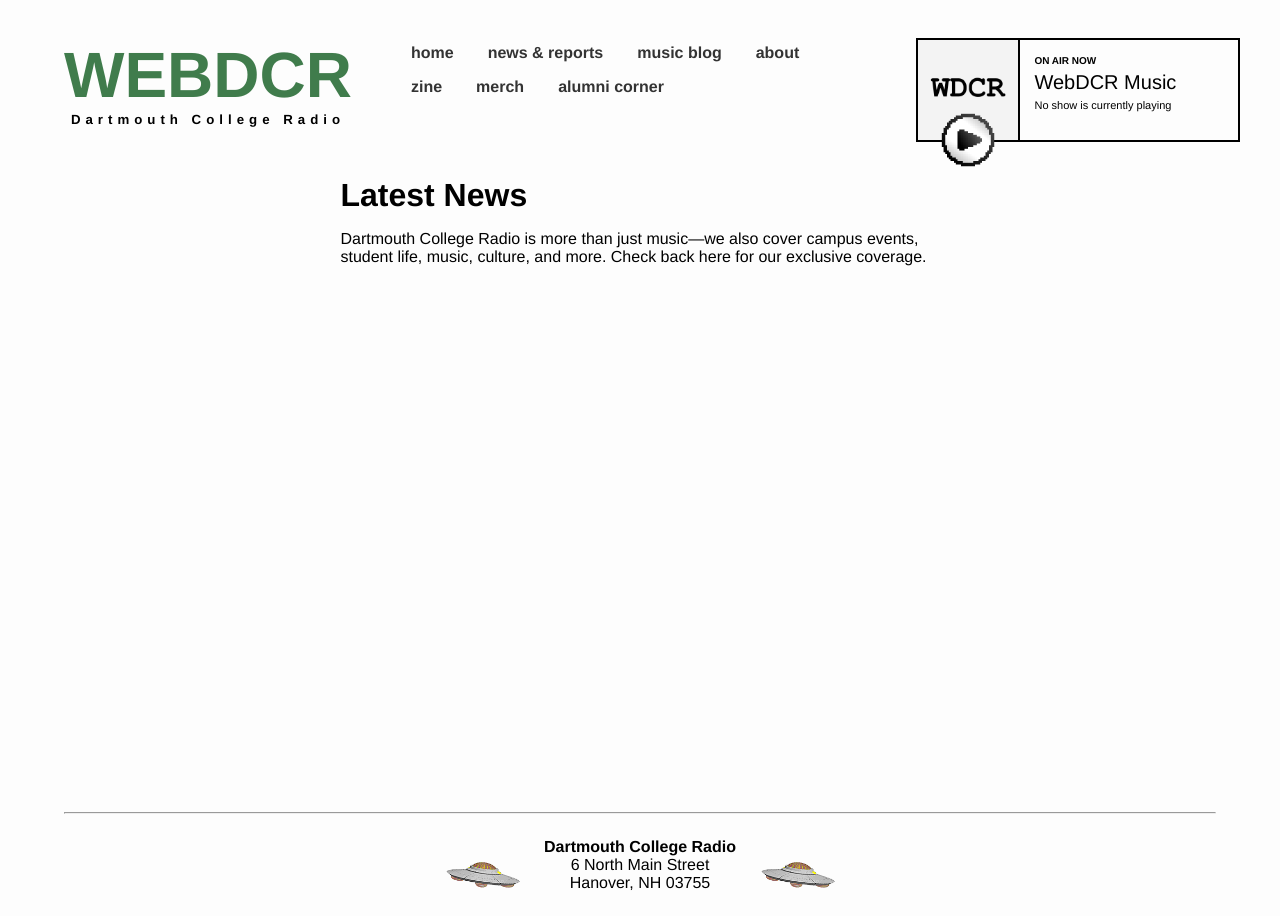
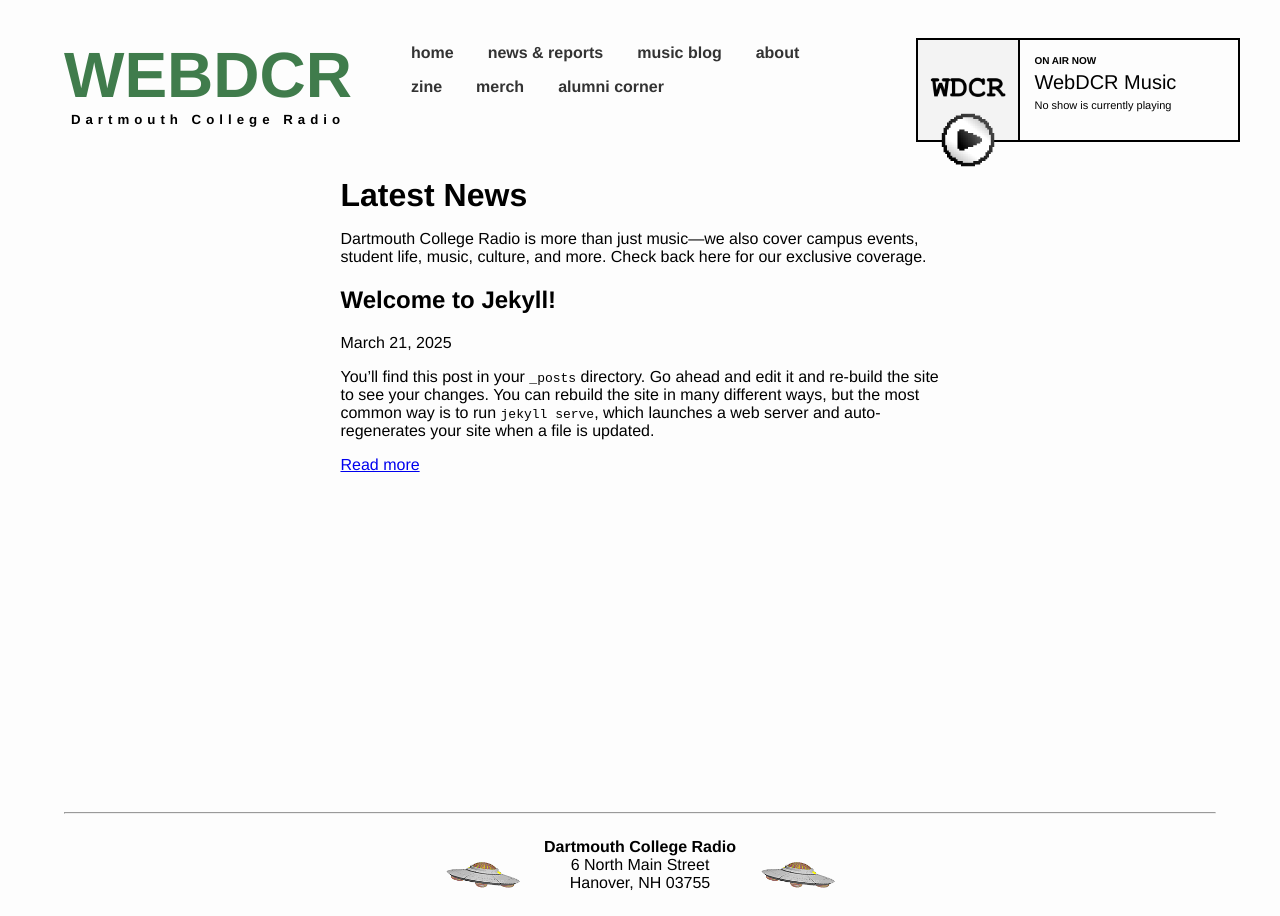
Before and after one commit to webdcr/webdcr.github.io, a Jekyll site: the page built from news.html, in a window 1280 px wide. Built offline with Jekyll 4.4.1, drawn with Linux system fonts in a browser that asks for light colours.

Commit message:
Update 2025-03-21-welcome-to-jekyll.markdown

```diff
--- a/_posts/2025-03-21-welcome-to-jekyll.markdown
+++ b/_posts/2025-03-21-welcome-to-jekyll.markdown
@@ -1,2 +1,31 @@
-# This is a test
-** HI HI HI **
+---
+layout: post
+title: "Welcome to Jekyll!"
+date: 2025-03-21 19:47:13 -0400
+categories: jekyll update
+type: news
+---
+
+You’ll find this post in your `_posts` directory. Go ahead and edit it and re-build the site to see your changes. You can rebuild the site in many different ways, but the most common way is to run `jekyll serve`, which launches a web server and auto-regenerates your site when a file is updated.
+
+Jekyll requires blog post files to be named according to the following format:
+
+`YEAR-MONTH-DAY-title.MARKUP`
+
+Where `YEAR` is a four-digit number, `MONTH` and `DAY` are both two-digit numbers, and `MARKUP` is the file extension representing the format used in the file. After that, include the necessary front matter. Take a look at the source for this post to get an idea about how it works.
+
+Jekyll also offers powerful support for code snippets:
+
+{% highlight ruby %}
+def print_hi(name)
+puts "Hi, #{name}"
+end
+print_hi('Tom')
+#=> prints 'Hi, Tom' to STDOUT.
+{% endhighlight %}
+
+Check out the [Jekyll docs][jekyll-docs] for more info on how to get the most out of Jekyll. File all bugs/feature requests at [Jekyll’s GitHub repo][jekyll-gh]. If you have questions, you can ask them on [Jekyll Talk][jekyll-talk].
+
+[jekyll-docs]: https://jekyllrb.com/docs/home
+[jekyll-gh]: https://github.com/jekyll/jekyll
+[jekyll-talk]: https://talk.jekyllrb.com/
```
